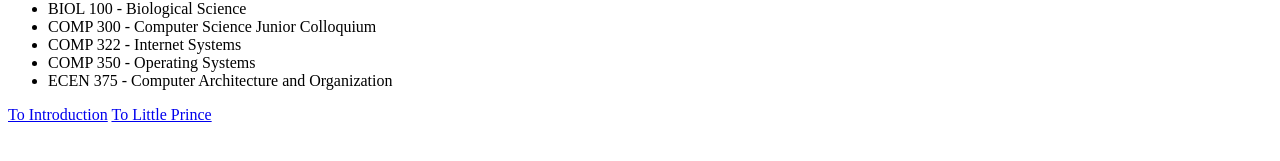
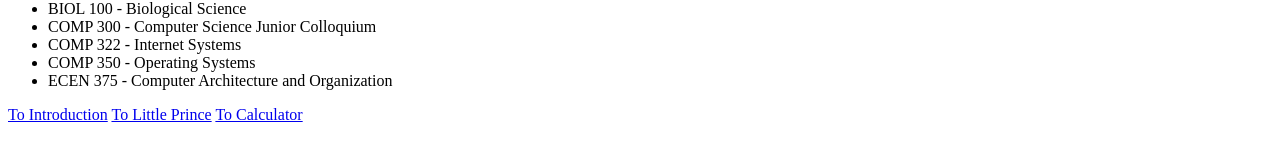
Before and after one commit to jlsampson-NCAT/jlsampson-NCAT.github.io, a plain HTML site: page index.html in a window 1280 px wide. Shown: the part 463-624 px from the top of the page. Drawn offline with Linux system fonts and the light colour scheme.

Commit message:
Update index.html

```diff
--- a/index.html
+++ b/index.html
@@ -13,4 +13,5 @@
         </ul>
         <a href="./introduction.html">To Introduction</a>
         <a href="./little_prince.html">To Little Prince</a>
+        <a href="./calculator.html">To Calculator</a>
     </html>
```
